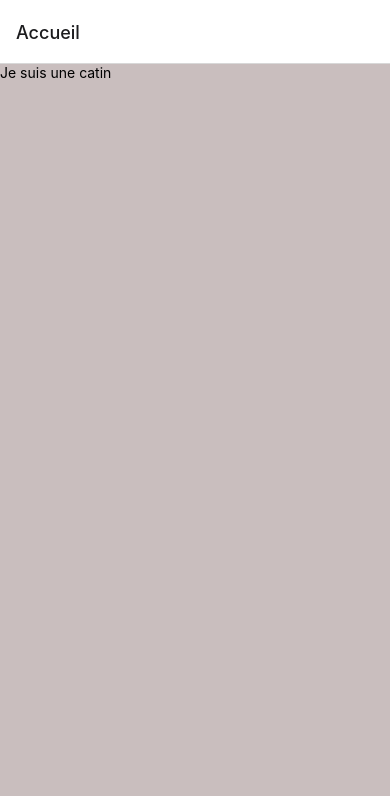
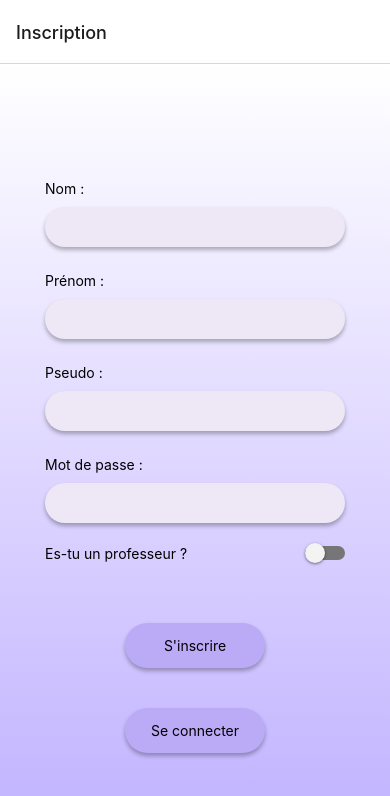
Before and after one commit to Bysimeit/CSLabs-Hackathon, a React Native app in the folder SPEF/: screen /Inscription in a window 390 px wide. Shown: the top 796 px of the page. Built offline with nearby package versions, Linux system fonts and the light colour scheme.

Commit message:
Feat/mobile (#14)

```diff
--- a/SPEF/App.js
+++ b/SPEF/App.js
@@ -1,8 +1,10 @@
-import { StyleSheet, Text, View } from 'react-native';
-import { NavigationContainer } from '@react-navigation/native';
-import { createBottomTabNavigator } from '@react-navigation/bottom-tabs';
+import { StyleSheet, Text, View } from "react-native";
+import { NavigationContainer } from "@react-navigation/native";
+import { createBottomTabNavigator } from "@react-navigation/bottom-tabs";
 
-import Accueil from './screens/Accueil';
+import Accueil from "./screens/Accueil";
+import Login from "./screens/account/Login";
+import Register from "./screens/account/Register";
 
 const Tab = createBottomTabNavigator();
 
@@ -10,12 +12,14 @@ export default function App() {
   return (
     <NavigationContainer>
       <Tab.Navigator
-          initialRouteName='Accueil'
-          screenOptions={{
-            tabBarStyle: { display: 'none' },
-
-        }}>
-          <Tab.Screen name="Accueil" component={ Accueil } />
+        initialRouteName="Connexion"
+        screenOptions={{
+          tabBarStyle: { display: "none" },
+        }}
+      >
+        <Tab.Screen name="Connexion" component={Login} />
+        <Tab.Screen name="Accueil" component={Accueil} />
+        <Tab.Screen name="Inscription" component={Register} />
       </Tab.Navigator>
     </NavigationContainer>
   );
@@ -24,8 +28,8 @@ export default function App() {
 const styles = StyleSheet.create({
   container: {
     flex: 1,
-    backgroundColor: '#fff',
-    alignItems: 'center',
-    justifyContent: 'center',
+    backgroundColor: "#fff",
+    alignItems: "center",
+    justifyContent: "center",
   },
 });
--- a/SPEF/package.json
+++ b/SPEF/package.json
@@ -11,7 +11,9 @@
   "dependencies": {
     "@react-navigation/bottom-tabs": "^6.5.12",
     "@react-navigation/native": "^6.1.10",
+    "axios": "^1.6.7",
     "expo": "~50.0.7",
+    "expo-linear-gradient": "~12.7.2",
     "expo-status-bar": "~1.11.1",
     "react": "18.2.0",
     "react-native": "0.73.4"
--- a/SPEF/screens/Accueil.js
+++ b/SPEF/screens/Accueil.js
@@ -1,21 +1,18 @@
-import { StyleSheet, Text, View } from 'react-native';
-
+import { StyleSheet, Text, View } from "react-native";
 
 export default function Accueil({ navigation }) {
   return (
     <View style={styles.page}>
       <Text>Je suis une catin</Text>
     </View>
-    )
+  );
 }
-
 
 const styles = StyleSheet.create({
   page: {
     flex: 1,
-        width: '100%',
-        backgroundColor: '#C9BEBE',
-        elevation: -1
-    }
-  }
-  );
+    width: "100%",
+    backgroundColor: "#C9BEBE",
+    elevation: -1,
+  },
+});
--- /dev/null
+++ b/SPEF/screens/account/Login.js
@@ -0,0 +1,149 @@
+import { useState } from "react";
+import {
+  StyleSheet,
+  Text,
+  View,
+  TextInput,
+  Pressable,
+  Alert,
+  Switch,
+} from "react-native";
+import { LinearGradient } from "expo-linear-gradient";
+
+export default function Login({ navigation }) {
+  const [userName, setUserName] = useState("");
+  const [password, setPassword] = useState("");
+  const [isTeacher, setIsTeacher] = useState(false);
+
+  const handlePressConnect = () => {
+    if (userName != "") {
+      if (password != "") {
+        setUserName("");
+        setPassword("");
+      } else {
+        Alert.alert("Attends !", "N'oublie pas de mettre ton mot de passe.");
+      }
+    } else {
+      Alert.alert("Attends !", "N'oublie pas de mettre ton pseudo.");
+    }
+  };
+
+  const toggleSwitch = () => setIsTeacher((previousState) => !previousState);
+
+  const handlePressRegister = () => {
+    navigation.navigate("Inscription");
+  };
+
+  return (
+    <View style={styles.page}>
+      <LinearGradient colors={["#FFFFFF", "#C0B1FF"]} style={styles.gradient}>
+        <View style={styles.content}>
+          <View style={styles.inputView}>
+            <Text>Pseudo :</Text>
+            <TextInput
+              style={[styles.input, styles.shadowBox]}
+              autoCapitalize="none"
+              onChangeText={setUserName}
+              value={userName}
+            />
+          </View>
+          <View style={styles.inputView}>
+            <Text>Mot de passe :</Text>
+            <TextInput
+              style={[styles.input, styles.shadowBox]}
+              secureTextEntry={true}
+              onChangeText={setPassword}
+              value={password}
+            />
+          </View>
+          <View style={styles.switchContainer}>
+            <Text>Es-tu un professeur ?</Text>
+            <Switch
+              trackColor={{ false: "#767577", true: "#81b0ff" }}
+              thumbColor={isTeacher ? "#C0B1FF" : "#f4f3f4"}
+              ios_backgroundColor="#3e3e3e"
+              onValueChange={toggleSwitch}
+              value={isTeacher}
+            />
+          </View>
+          <Pressable
+            style={[styles.buttonConnect, styles.shadowBox]}
+            onPress={handlePressConnect}
+          >
+            <Text style={styles.textButton}>Se connecter</Text>
+          </Pressable>
+          <Pressable
+            style={[styles.buttonConnect, styles.shadowBox]}
+            onPress={handlePressRegister}
+          >
+            <Text style={styles.textButton}>S'inscrire</Text>
+          </Pressable>
+        </View>
+      </LinearGradient>
+    </View>
+  );
+}
+
+const styles = StyleSheet.create({
+  page: {
+    flex: 1,
+    width: "100%",
+    backgroundColor: "#C9BEBE",
+  },
+  gradient: {
+    width: "100%",
+    height: "100%",
+    alignItems: "center",
+    justifyContent: "center",
+  },
+  content: {
+    position: "relative",
+  },
+  inputView: {
+    marginLeft: "auto",
+    marginRight: "auto",
+    marginTop: 25,
+  },
+  input: {
+    backgroundColor: "#EDE7F6",
+    width: 300,
+    height: 40,
+    borderRadius: 20,
+    paddingHorizontal: 10,
+    marginTop: 10,
+  },
+  shadowBox: {
+    shadowColor: "#000",
+    shadowOffset: {
+      width: 0,
+      height: 3,
+    },
+    shadowOpacity: 0.29,
+    shadowRadius: 4.65,
+    elevation: 7,
+  },
+  textButton: {
+    textAlign: "center",
+    marginTop: "auto",
+    marginBottom: "auto",
+  },
+  buttonConnect: {
+    marginTop: 40,
+    height: 45,
+    width: 140,
+    backgroundColor: "#BBAAF6",
+    borderRadius: 22.5,
+    justifyContent: "center",
+    marginRight: "auto",
+    marginLeft: "auto",
+  },
+  switchContainer: {
+    flexDirection: "row",
+    alignItems: "center",
+    justifyContent: "space-between",
+    width: 300,
+    marginVertical: 20,
+    marginLeft: "auto",
+    marginRight: "auto",
+  },
+});
--- /dev/null
+++ b/SPEF/screens/account/Register.js
@@ -0,0 +1,180 @@
+import { useState } from "react";
+import {
+  StyleSheet,
+  Text,
+  View,
+  TextInput,
+  Pressable,
+  Alert,
+  Switch,
+} from "react-native";
+import { LinearGradient } from "expo-linear-gradient";
+
+export default function Login({ navigation }) {
+  const [lastName, setLastName] = useState("");
+  const [firstName, setFirstName] = useState("");
+  const [userName, setUserName] = useState("");
+  const [password, setPassword] = useState("");
+  const [isTeacher, setIsTeacher] = useState(false);
+
+  const handlePressRegister = () => {
+    if (lastName != "") {
+      if (firstName != "") {
+        if (userName != "") {
+          if (password != "") {
+            setUserName("");
+            setPassword("");
+          } else {
+            Alert.alert(
+              "Attends !",
+              "N'oublie pas de mettre ton mot de passe."
+            );
+          }
+        } else {
+          Alert.alert("Attends !", "N'oublie pas de mettre ton pseudo.");
+        }
+      } else {
+        Alert.alert("Attends !", "N'oublie pas de mettre ton présnom.");
+      }
+    } else {
+      Alert.alert("Attends !", "N'oublie pas de mettre ton nom.");
+    }
+  };
+
+  const toggleSwitch = () => setIsTeacher((previousState) => !previousState);
+
+  const handlePressConnect = () => {
+    navigation.navigate("Connexion");
+  };
+
+  return (
+    <View style={styles.page}>
+      <LinearGradient colors={["#FFFFFF", "#C0B1FF"]} style={styles.gradient}>
+        <View style={styles.content}>
+          <View style={styles.inputView}>
+            <Text>Nom :</Text>
+            <TextInput
+              style={[styles.input, styles.shadowBox]}
+              autoCapitalize="none"
+              onChangeText={setLastName}
+              value={lastName}
+            />
+          </View>
+          <View style={styles.inputView}>
+            <Text>Prénom :</Text>
+            <TextInput
+              style={[styles.input, styles.shadowBox]}
+              autoCapitalize="none"
+              onChangeText={setFirstName}
+              value={firstName}
+            />
+          </View>
+          <View style={styles.inputView}>
+            <Text>Pseudo :</Text>
+            <TextInput
+              style={[styles.input, styles.shadowBox]}
+              autoCapitalize="none"
+              onChangeText={setUserName}
+              value={userName}
+            />
+          </View>
+          <View style={styles.inputView}>
+            <Text>Mot de passe :</Text>
+            <TextInput
+              style={[styles.input, styles.shadowBox]}
+              secureTextEntry={true}
+              onChangeText={setPassword}
+              value={password}
+            />
+          </View>
+          <View style={styles.switchContainer}>
+            <Text>Es-tu un professeur ?</Text>
+            <Switch
+              trackColor={{ false: "#767577", true: "#81b0ff" }}
+              thumbColor={isTeacher ? "#C0B1FF" : "#f4f3f4"}
+              ios_backgroundColor="#3e3e3e"
+              onValueChange={toggleSwitch}
+              value={isTeacher}
+            />
+          </View>
+          <Pressable
+            style={[styles.buttonConnect, styles.shadowBox]}
+            onPress={handlePressRegister}
+          >
+            <Text style={styles.textButton}>S'inscrire</Text>
+          </Pressable>
+          <Pressable
+            style={[styles.buttonConnect, styles.shadowBox]}
+            onPress={handlePressConnect}
+          >
+            <Text style={styles.textButton}>Se connecter</Text>
+          </Pressable>
+        </View>
+      </LinearGradient>
+    </View>
+  );
+}
+
+const styles = StyleSheet.create({
+  page: {
+    flex: 1,
+    width: "100%",
+    backgroundColor: "#C9BEBE",
+  },
+  gradient: {
+    width: "100%",
+    height: "100%",
+    alignItems: "center",
+    justifyContent: "center",
+  },
+  content: {
+    position: "relative",
+  },
+  inputView: {
+    marginLeft: "auto",
+    marginRight: "auto",
+    marginTop: 25,
+  },
+  input: {
+    backgroundColor: "#EDE7F6",
+    width: 300,
+    height: 40,
+    borderRadius: 20,
+    paddingHorizontal: 10,
+    marginTop: 10,
+  },
+  shadowBox: {
+    shadowColor: "#000",
+    shadowOffset: {
+      width: 0,
+      height: 3,
+    },
+    shadowOpacity: 0.29,
+    shadowRadius: 4.65,
+    elevation: 7,
+  },
+  textButton: {
+    textAlign: "center",
+    marginTop: "auto",
+    marginBottom: "auto",
+  },
+  buttonConnect: {
+    marginTop: 40,
+    height: 45,
+    width: 140,
+    backgroundColor: "#BBAAF6",
+    borderRadius: 22.5,
+    justifyContent: "center",
+    marginRight: "auto",
+    marginLeft: "auto",
+  },
+  switchContainer: {
+    flexDirection: "row",
+    alignItems: "center",
+    justifyContent: "space-between",
+    width: 300,
+    marginVertical: 20,
+    marginLeft: "auto",
+    marginRight: "auto",
+  },
+});
--- /dev/null
+++ b/SPEF/services/config.js
@@ -0,0 +1 @@
+export const IP_API = "localhost";
```
Also changed, not shown: SPEF/services/useFetchUser.js (added, +27 -0 lines), SPEF/utils/errorMessage.js (added, +22 -0 lines), 7 other files (tests, documents, lock files or other folders). Lines whose indentation alone changed are shown as unchanged.
